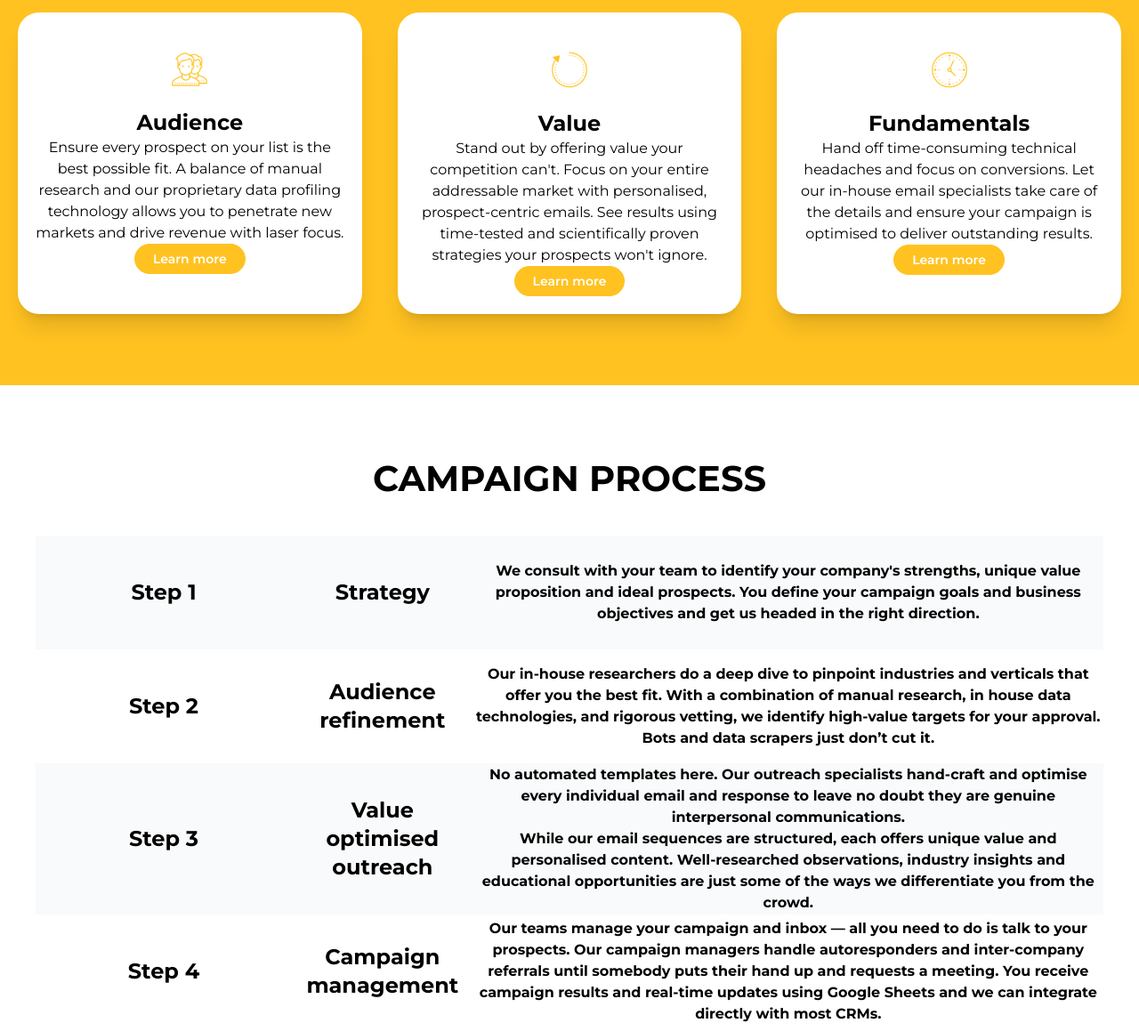
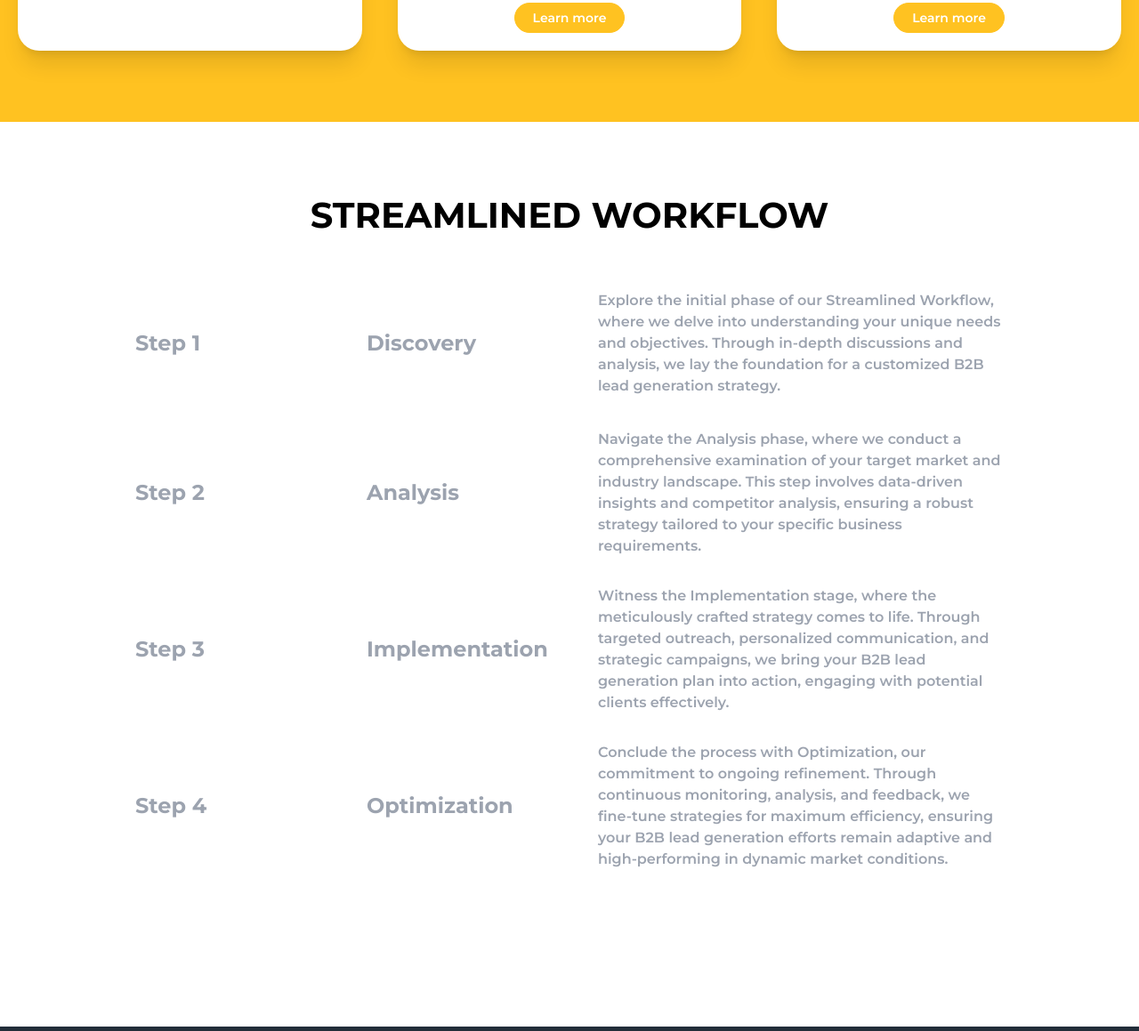
Before and after one commit to prabinkumarkf/prabinkumarkf.github.io, a plain HTML site: page services.html in a window 1280 px wide. Shown: the part 1031-2190 px from the top of the page at 89% size. Drawn offline with nearby package versions, Linux system fonts and the light colour scheme.

Commit message:
updation

```diff
--- a/services.html
+++ b/services.html
@@ -151,33 +151,30 @@
       </div>
     </nav>
     <section
-      class="mx-auto bg-cover bg-center service-banner w-full lg:h-screen h-96 flex justify-center items-center"
+      class="mx-auto bg-cover bg-center service-banner w-full  h-96 flex justify-center items-center"
     >
       <div class="text-primary">
         <h1 class="text-center font-bold text-5xl uppercase pk text-white">
-          B2B Appointment Setting
+          B2B Lead generation
         </h1>
       </div>
     </section>
     <section class="w-full bg-[#ffc221] py-20 px-5">
       <div class="container mx-auto">
         <div class="text-center">
-          <h2 class="h2 text-black font-bold uppercase mb-10">Our Framework</h2>
+          <h2 class="h2 text-black font-bold uppercase mb-10">Our Methodology </h2>
         </div>
         <div class="grid gap-10 md:grid-cols-2 lg:grid-cols-3">
-          <div class="card bg-white shadow-xl rounded-3xl p-5">
+          <div class="card bg-white shadow-xl    rounded-3xl p-5">
             <figure
               class="px-5 py-5 text-center content-center justify-center flex"
             >
               <img src="/img/user-account.png" alt=" " class=" " />
             </figure>
-            <div class="card-body items-center text-center text-black">
-              <h4 class="font-bold text-2xl">Audience</h4>
-              <p class="text-black">
-                Ensure every prospect on your list is the best possible fit. A
-                balance of manual research and our proprietary data profiling
-                technology allows you to penetrate new markets and drive revenue
-                with laser focus.
+            <div class="card-body items-center   text-center text-black">
+              <h4 class="font-bold text-2xl">Precision</h4>
+              <p class="text-black my-6">
+                Experience the transformative power of Precision as we meticulously analyze your target market, ensuring each lead is a strategic fit. Our advanced data analytics and industry insights guarantee optimal alignment with your goals, maximizing the impact of your B2B lead generation efforts.
               </p>
               <div class="card-actions">
                 <a
@@ -195,12 +192,10 @@
               <img src="/img/restart.png" alt=" " class=" " />
             </figure>
             <div class="card-body items-center text-center text-black">
-              <h4 class="font-bold text-2xl">Value</h4>
-              <p class="text-black">
-                Stand out by offering value your competition can't. Focus on
-                your entire addressable market with personalised,
-                prospect-centric emails. See results using time-tested and
-                scientifically proven strategies your prospects won't ignore.
+              <h4 class="font-bold text-2xl">Personalization</h4>
+              <p class="text-black my-6">
+                Immerse yourself in Personalization, where our bespoke outreach strategies speak directly to your prospects. From compelling email campaigns to strategic social media engagement, our personalized approaches foster genuine connections, driving the success of your B2B lead generation initiatives through meaningful and tailored interactions.
+
               </p>
               <div class="card-actions">
                 <a
@@ -218,12 +213,9 @@
               <img src="/img/clock.png" alt=" " class=" " />
             </figure>
             <div class="card-body items-center text-center text-black">
-              <h4 class="font-bold text-2xl">Fundamentals</h4>
-              <p class="text-black">
-                Hand off time-consuming technical headaches and focus on
-                conversions. Let our in-house email specialists take care of the
-                details and ensure your campaign is optimised to deliver
-                outstanding results.
+              <h4 class="font-bold text-2xl">Optimization</h4>
+              <p class="text-black my-6">
+                Step into the world of Optimization with our data-driven framework, where continuous analysis and refinement are the keys to sustained success. By leveraging sophisticated analytics tools, we track and scrutinize the performance of your lead generation campaigns, ensuring high conversion rates and responsiveness to evolving market dynamics.
               </p>
               <div class="card-actions">
                 <a
@@ -240,80 +232,99 @@
     <section class="w-full py-20">
       <div class="container mx-auto">
         <h2 class="h2 text-black font-bold uppercase mb-10">
-          Campaign Process
+          Streamlined Workflow
         </h2>
-        <div class="overflow-x-auto px-10">
-          <table class="table table-auto border-collapse text-center   sm:overflow-x-visible    w-max sm:w-fit">
-            <!-- head -->
 
-            <tbody>
-              <!-- row 1 -->
-              <tr class="bg-gray-50">
-                <td class="w-40 py-12">
-                  <h4 class="font-bold text-2xl">Step 1</h4>
-                </td>
-                <td><h3 class="font-bold text-2xl">Strategy</h3></td>
-                <td>
-                  <p class="font-bold text-md">
-                    We consult with your team to identify your company's
-                    strengths, unique value proposition and ideal prospects. You
-                    define your campaign goals and business objectives and get
-                    us headed in the right direction.
-                  </p>
-                </td>
-              </tr>
-              <!-- row 2 -->
-              <tr>
-                <td class="font-bold text-2xl w-40 py-12">Step 2</td>
-                <td class="font-bold text-2xl">Audience refinement</td>
-                <td>
-                  <p class="font-bold text-md">
-                    Our in-house researchers do a deep dive to pinpoint
-                    industries and verticals that offer you the best fit. With a
-                    combination of manual research, in house data technologies,
-                    and rigorous vetting, we identify high-value targets for
-                    your approval. Bots and data scrapers just don’t cut it.
-                  </p>
-                </td>
-              </tr>
-              <!-- row 3 -->
-              <tr class="bg-gray-50">
-                <td class="font-bold text-2xl w-72 py-12">Step 3</td>
-                <td class="font-bold text-2xl">Value optimised outreach</td>
-                <td>
-                  <p class="font-bold text-md">
-                    No automated templates here. Our outreach specialists
-                    hand-craft and optimise every individual email and response
-                    to leave no doubt they are genuine interpersonal
-                    communications.
-                  </p>
-                  <p class="font-bold text-md">
-                    While our email sequences are structured, each offers unique
-                    value and personalised content. Well-researched
-                    observations, industry insights and educational
-                    opportunities are just some of the ways we differentiate you
-                    from the crowd.
-                  </p>
-                </td>
-              </tr>
-              <!-- row 4 -->
-              <tr>
-                <td class="font-bold text-2xl w-40 py-12">Step 4</td>
-                <td class="font-bold text-2xl">Campaign management</td>
-                <td>
-                  <p class="font-bold text-md">
-                    Our teams manage your campaign and inbox — all you need to
-                    do is talk to your prospects. Our campaign managers handle
-                    autoresponders and inter-company referrals until somebody
-                    puts their hand up and requests a meeting. You receive
-                    campaign results and real-time updates using Google Sheets
-                    and we can integrate directly with most CRMs.
-                  </p>
-                </td>
-              </tr>
-            </tbody>
-          </table>
+<div class=" ">
+        <div class=" max-w-screen-lg mx-auto">
+        <div class="grid  gap-4 items-center grid-cols-4 rounded-3xl hover:bg-[#ffc221] hover:text-black text-gray-400">
+
+          <div class=" col-span-1 ">
+            <h2   class="px-6 py-16   whitespace-nowrap   font-bold text-2xl ">
+              Step 1  </h2>
+          </div>
+          <div class="col-span-1">
+            <h2 class="px-6 py-4 font-bold text-2xl  ">
+              Discovery
+            </h2>
+          </div>
+          <div class=" 	 col-span-2 ">
+            <p class="px-6 py-4 font-semibold  ">
+              Explore the initial phase of our Streamlined Workflow, where we delve into understanding your unique needs and objectives. Through in-depth discussions and analysis, we lay the foundation for a customized B2B lead generation strategy.
+            </p>
+          </div>
+
+
+
+
+      </div>
+
+      <div class="grid  gap-4 items-center grid-cols-4 rounded-3xl hover:bg-[#ffc221] hover:text-black text-gray-400">
+
+        <div class=" col-span-1 ">
+          <h2   class="px-6 py-16   whitespace-nowrap   font-bold text-2xl ">
+            Step 2  </h2>
         </div>
+        <div class="col-span-1">
+          <h2 class="px-6 py-4 font-bold text-2xl  ">
+            Analysis
+          </h2>
+        </div>
+        <div class=" 	 col-span-2 ">
+          <p class="px-6 py-4 font-semibold  ">
+            Navigate the Analysis phase, where we conduct a comprehensive examination of your target market and industry landscape. This step involves data-driven insights and competitor analysis, ensuring a robust strategy tailored to your specific business requirements.
+          </p>
+        </div>
+
+
+
+
+    </div>
+    <div class="grid  gap-4 items-center grid-cols-4 rounded-3xl hover:bg-[#ffc221] hover:text-black text-gray-400">
+
+      <div class=" col-span-1 ">
+        <h2   class="px-6 py-16   whitespace-nowrap   font-bold text-2xl ">
+          Step 3  </h2>
+      </div>
+      <div class="col-span-1">
+        <h2 class="px-6 py-4 font-bold text-2xl  ">
+          Implementation
+        </h2>
+      </div>
+      <div class=" 	 col-span-2 ">
+        <p class="px-6 py-4 font-semibold  ">
+          Witness the Implementation stage, where the meticulously crafted strategy comes to life. Through targeted outreach, personalized communication, and strategic campaigns, we bring your B2B lead generation plan into action, engaging with potential clients effectively.
+        </p>
+      </div>
+
+
+
+
+  </div>
+  <div class="grid  gap-4 items-center grid-cols-4 rounded-3xl hover:bg-[#ffc221] hover:text-black text-gray-400">
+
+    <div class=" col-span-1 ">
+      <h2   class="px-6 py-16   whitespace-nowrap   font-bold text-2xl ">
+        Step 4  </h2>
+    </div>
+    <div class="col-span-1">
+      <h2 class="px-6 py-4 font-bold text-2xl  ">
+        Optimization
+      </h2>
+    </div>
+    <div class=" 	 col-span-2 ">
+      <p class="px-6 py-4 font-semibold  ">
+        Conclude the process with Optimization, our commitment to ongoing refinement. Through continuous monitoring, analysis, and feedback, we fine-tune strategies for maximum efficiency, ensuring your B2B lead generation efforts remain adaptive and high-performing in dynamic market conditions.
+      </p>
+    </div>
+
+
+
+
+</div>
+ </div>
+</div>
+
       </div>
     </section>
 
@@ -441,7 +452,7 @@
              </li>
              <div class="  text-center gap-2 flex flex-col items-center">
                 <p class="text-white">We remove risk and are aligned to your results</p>
-                <a href="#" class="w-1/2 block mt-5 btn-primary py-1.5 lg:px-5 px-4 text-sm font-semibold   text-white uppercase">View pricing</a></div></div>
+                <a href="contact.html" class="w-1/2 block mt-5 btn-primary py-1.5 lg:px-5 px-4 text-sm font-semibold   text-white uppercase">Ask Pricing</a></div></div>
             </div>
           </div>
         </div>
@@ -451,13 +462,13 @@
       <div class="container mx-auto  md:px-5">
 
         <div class="lg:flex lg:flex-row md:flex-col gap-10   ">
-          <div class="w-full   justify-center content-center flex-col flex ">
-            <h3 class="text-3xl font-bold">
-                Old-fashioned B2B marketing agencies neglect 95% of your addressable market.
-            </h3>
+          <div class="w-full   justify-center content-center flex-col flex gap-6">
+            <h3 class="text-lg font-bold">
+              Distinctive Advantages
+            </h3 >
+            <h2 class="text-3xl font-semibold">Setting Us Apart in B2B Lead Generation</h2>
             <p class="align-middle">
-                Aliquam et orci ut magna imperdiet scelerisque. Nulla mollis tortor massa, non fermentum mauris mattis eget. Nam id libero congue, rutrum erat sit amet, auctor purus. Nulla facilisi.</p>
-<p class="align-middle">  Curabitur bibendum aliquet euismod. </p>
+              Embark on a journey to discover the exceptional qualities that define our approach in B2B lead generation. Our commitment to personalized strategies, infused with a touch of data-driven precision, sets us apart from the conventional methods. With a focus on tailored solutions and strategic innovation, we redefine excellence, ensuring that partnering with us unveils unparalleled advantages for your business growth. Explore the difference and elevate your B2B lead generation experience with our unique and forward-thinking methodologies. </p>
           </div>
           <div class="w-full  ">
             <div class="relative">
@@ -476,13 +487,15 @@
                   <img class="object-cover shadow-2xl  mt-5"  src="/img/smartphone.png"   />
                 </div>
               </div>
-            <div class="w-full  pt-20  justify-center content-center flex-col flex ">
-              <h3 class="text-3xl font-bold">
-                Full Market Appeal
-              </h3>
+            <div class="w-full  pt-20  justify-center content-center flex-col flex gap-6">
+
+             <h3 class="text-lg font-bold">Unmatched Differentiation</h3>
+
+            <h2 class="text-3xl font-semibold">
+              Elevating B2B Lead Generation Standards
+              </h2>
               <p class="align-middle">
-                  Aliquam et orci ut magna imperdiet scelerisque. Nulla mollis tortor massa, non fermentum mauris mattis eget. Nam id libero congue, rutrum erat sit amet, auctor purus. Nulla facilisi.</p>
-  <p class="align-middle">  Curabitur bibendum aliquet euismod. </p>
+                Uncover the factors that position us leagues ahead in B2B lead generation. With a focus on innovative strategies and a commitment to client-centric solutions, we redefine industry norms, ensuring a partnership that goes beyond conventional approaches. Experience the unmatched advantages that set us apart, delivering exceptional results and propelling your business to new heights. </p>
             </div>
 
           </div>
@@ -492,12 +505,15 @@
         <div class="container mx-auto  md:px-5">
 
           <div class="lg:flex lg:flex-row md:flex-col gap-10   ">
-            <div class="w-full   justify-center content-center flex-col flex ">
-              <h3 class="text-3xl font-bold">
-                The Strategy
-              </h3>
-              <p class="align-middle">
-                The Lead Gen Dept. helps you build relationships with your entire target market and establish your company as a thought leader willing to provide insights and information even when a prospect isn’t looking to buy right now. These relationships position you as their go-to partner when the time comes to do business. </p>
+            <div class="w-full   justify-center content-center flex-col flex gap-6">
+
+              <h3 class="text-lg font-bold">Distinctive Excellence</h3>
+
+              <h2 class="text-3xl font-semibold">
+                Revolutionizing B2B Lead Generation
+                </h2>
+                <p class="align-middle">
+                  Dive into a realm of unparalleled service as we redefine excellence in B2B lead generation. Our commitment to innovation, personalized strategies, and forward-thinking solutions distinguishes us from the rest, offering a transformative experience that elevates your business outcomes. Discover the distinct advantages that make us the preferred choice for those seeking a revolutionized approach to B2B lead generation. </p>
             </div>
             <div class="w-full  ">
               <div class="relative">
@@ -515,12 +531,15 @@
           >
             <div class=" "><img class=" w-56" src="/img/logo-white.png" /></div>
             <div class=" ">
-              <h4 class="text-white font-semibold mb-4">Contact</h4>
-              <p class="text-white text-sm leading-7">+91 1234567890</p>
+               <h4 class="text-white font-semibold mb-4">Let's Connect With Us
+</h4>
+
               <p class="text-white text-sm leading-7">
-                113 momo Street, bd 721<br />NY 20012
+                #10, Maruthi Complex, 2nd Floor, HA <br />
+              Farm Post, Dasarahalli Circle, Hebbal,<br />
+              Bengaluru - 560024
               </p>
-              <p class="text-white text-sm leading-7">momohelp@gmail.com</p>
+              <p class="text-white text-sm leading-7">contact@siloplexus.com</p>
             </div>
             <div class=" ">
               <h4 class="text-white font-semibold mb-4"> Quick Links</h4>
```
Also changed, not shown: about.html (+8 -5 lines), casestudies.html (+8 -5 lines), contact.html (+21 -10 lines), index.html (+7 -4 lines), partner.html (+8 -5 lines), pricing.html (+8 -5 lines), resources.html (+8 -5 lines).
